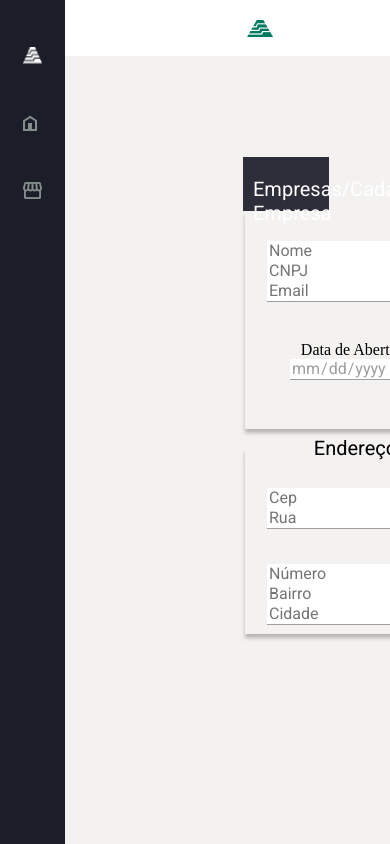
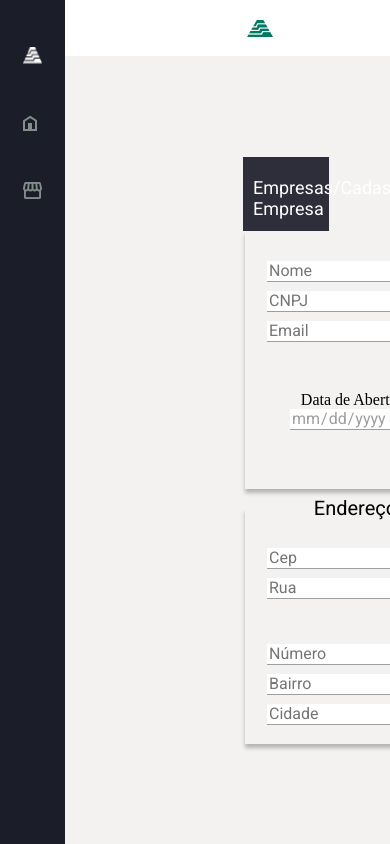
Before and after one commit to WesleyVitor/Portal-de-Empresas, a React (Create React App) app: page /form in a window 390 px wide. Shown: the top 844 px of the page. Built offline with nearby package versions, Linux system fonts and the light colour scheme; no server answers.

Commit message:
fix responsive form

```diff
--- a/src/pages/Form/styles.js
+++ b/src/pages/Form/styles.js
@@ -14,6 +14,10 @@ export const StyleForm = styled.form`
         line-height:18px;
 
         color:#9E9E9E;
+
+        @media(max-width:984px){
+            margin-bottom:10px;
+        }
     }
 
     & fieldset{
@@ -35,6 +39,8 @@ export const StyleForm = styled.form`
             display:inline-flex;
             flex-direction:column;
         }
+
+
     }
 
     & .andress-fieldset{
--- a/src/styles/global.js
+++ b/src/styles/global.js
@@ -45,6 +45,17 @@ padding-left:10px;
 color:#FFF;
 font-size:20px;
 font-family:"Roboto", sans-serif;
+@media(max-width:800px){
+    font-size:18px;
+
+}
+
+@media(max-width:705px){
+    font-size:18px;
+    padding-bottom:20px;
+}
+
+
 
 
 `
```
